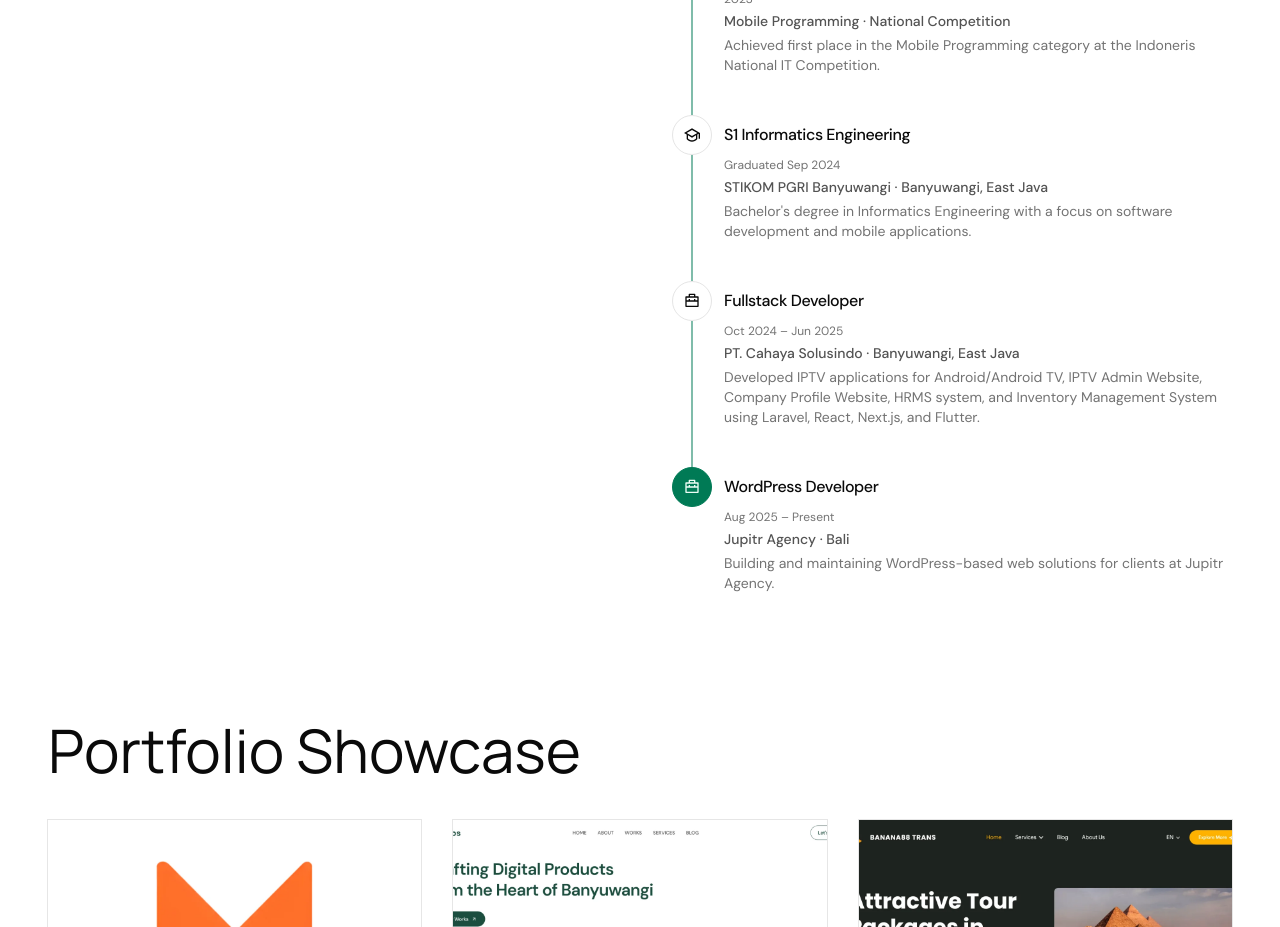
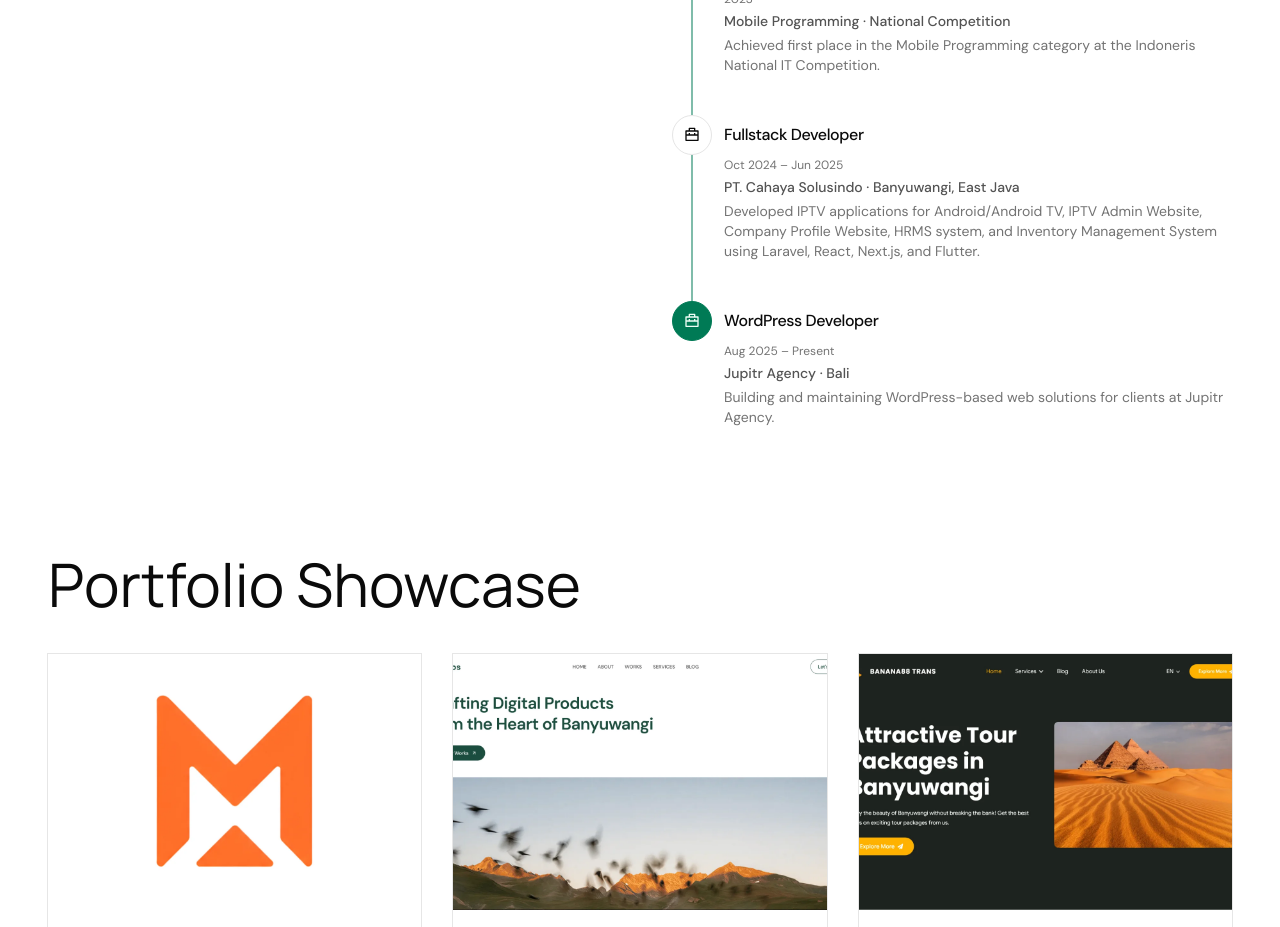
Before and after one commit to wididikyy/wididikyy.github.io, a Next.js app: page / in a window 1280 px wide. Shown: the part 1500-2427 px from the top of the page. Built offline with nearby package versions, Linux system fonts and the light colour scheme.

Commit message:
feat: remove education timeline

```diff
--- a/components/career-section.tsx
+++ b/components/career-section.tsx
@@ -51,15 +51,6 @@
     period: "2023",
     description:
       "Achieved first place in the Mobile Programming category at the Indoneris National IT Competition.",
-  },
-  {
-    type: "education",
-    status: "completed",
-    title: "S1 Informatics Engineering",
-    organization: "STIKOM PGRI Banyuwangi · Banyuwangi, East Java",
-    period: "Graduated Sep 2024",
-    description:
-      "Bachelor's degree in Informatics Engineering with a focus on software development and mobile applications.",
   },
   {
     type: "work",
```
